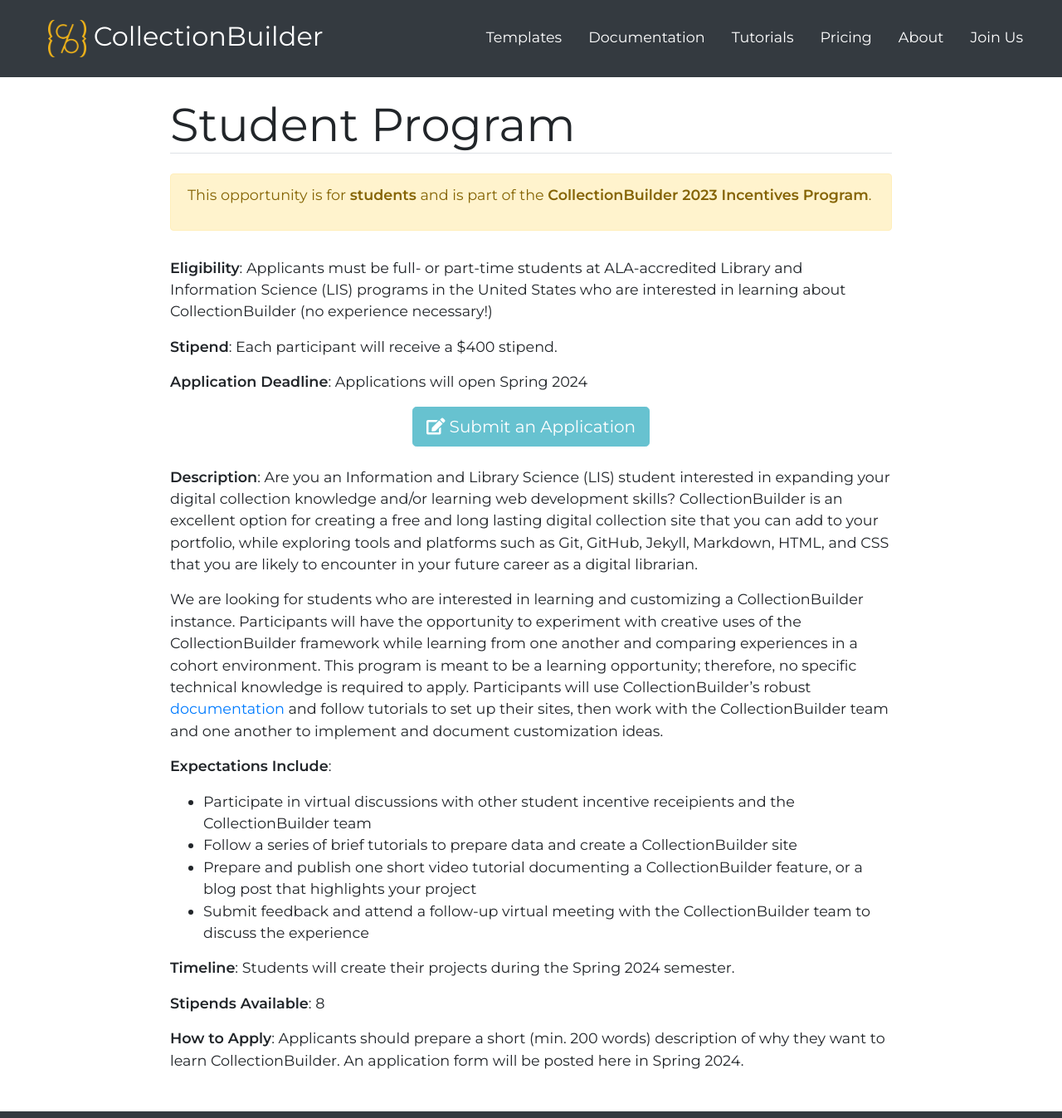
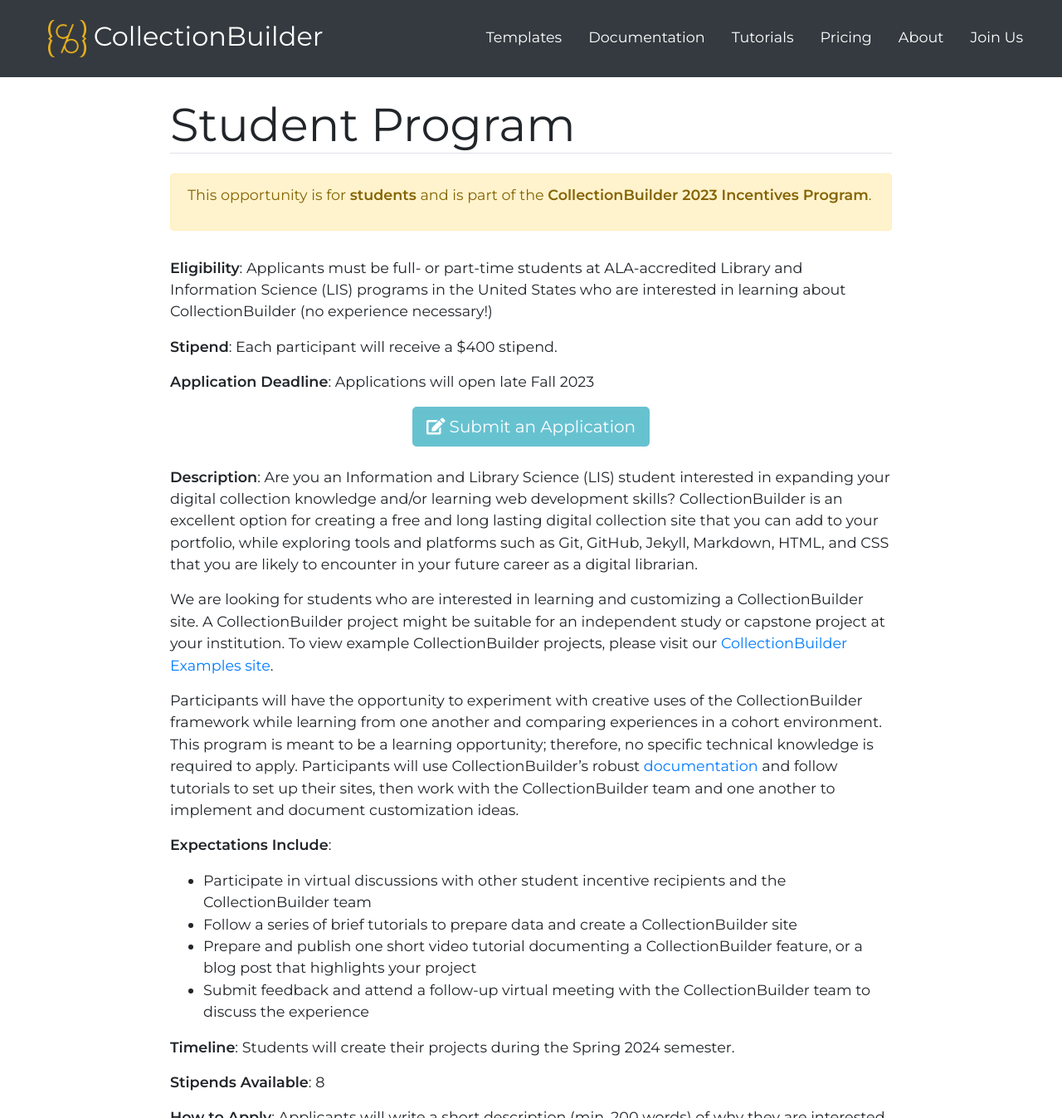
Before and after one commit to CollectionBuilder/collectionbuilder.github.io, a Jekyll site: the page built from pages/community/student-incentives.md, in a window 1280 px wide and 1400 px high, cut to the strip 0-1347 px from the top of the window. Shown: the whole strip at 83% size. Built offline with Jekyll 4.4.1, drawn with Linux system fonts in a browser that asks for light colours; comment, search, counter and statistics services are not loaded; some of the changed text lies outside the part shown.

Commit message:
Minor edits to LIS student incentives page

```diff
--- a/pages/community/student-incentives.md
+++ b/pages/community/student-incentives.md
@@ -11,7 +11,7 @@
 
 **Stipend**: Each participant will receive a $400 stipend.
 
-**Application Deadline**: Applications will open Spring 2024
+**Application Deadline**: Applications will open late Fall 2023
 
 <div class="text-center">
     <a href="#" class="btn btn-info btn-lg mb-4 mx-1 disabled" aria-disabled="true"><span class="fas fa-edit"></span> Submit an Application</a>
@@ -19,10 +19,12 @@
 
 **Description**: Are you an Information and Library Science (LIS) student interested in expanding your digital collection knowledge and/or learning web development skills? CollectionBuilder is an excellent option for creating a free and long lasting digital collection site that you can add to your portfolio, while exploring tools and platforms such as Git, GitHub, Jekyll, Markdown, HTML, and CSS that you are likely to encounter in your future career as a digital librarian.
 
-We are looking for students who are interested in learning and customizing a CollectionBuilder instance. Participants will have the opportunity to experiment with creative uses of the CollectionBuilder framework while learning from one another and comparing experiences in a cohort environment. This program is meant to be a learning opportunity; therefore, no specific technical knowledge is required to apply. Participants will use CollectionBuilder's robust [documentation]({{ '/cb-docs/' | relative_url }}) and follow tutorials to set up their sites, then work with the CollectionBuilder team and one another to implement and document customization ideas.
+We are looking for students who are interested in learning and customizing a CollectionBuilder site. A CollectionBuilder project might be suitable for an independent study or capstone project at your institution. To view example CollectionBuilder projects, please visit our [CollectionBuilder Examples site](https://collectionbuilder.github.io/cb-examples/){:target="_blank" rel="noopener"}.
+
+Participants will have the opportunity to experiment with creative uses of the CollectionBuilder framework while learning from one another and comparing experiences in a cohort environment. This program is meant to be a learning opportunity; therefore, no specific technical knowledge is required to apply. Participants will use CollectionBuilder's robust [documentation]({{ '/cb-docs/' | relative_url }}) and follow tutorials to set up their sites, then work with the CollectionBuilder team and one another to implement and document customization ideas.
 
 **Expectations Include**:
-- Participate in virtual discussions with other student incentive receipients and the CollectionBuilder team
+- Participate in virtual discussions with other student incentive recipients and the CollectionBuilder team
 - Follow a series of brief tutorials to prepare data and create a CollectionBuilder site
 - Prepare and publish one short video tutorial documenting a CollectionBuilder feature, or a blog post that highlights your project
 - Submit feedback and attend a follow-up virtual meeting with the CollectionBuilder team to discuss the experience
@@ -31,5 +33,5 @@
 
 **Stipends Available**: 8
 
-**How to Apply**: Applicants should prepare a short (min. 200 words) description of why they want to learn CollectionBuilder. An application form will be posted here in Spring 2024.
+**How to Apply**: Applicants will write a short description (min. 200 words) of why they are interested in learning CollectionBuilder, describe potential ideas for projects using CollectionBuilder, and share how they think this experience would benefit their future career. An application form will be posted here late Fall 2023.
 {:.mb-5}
```
